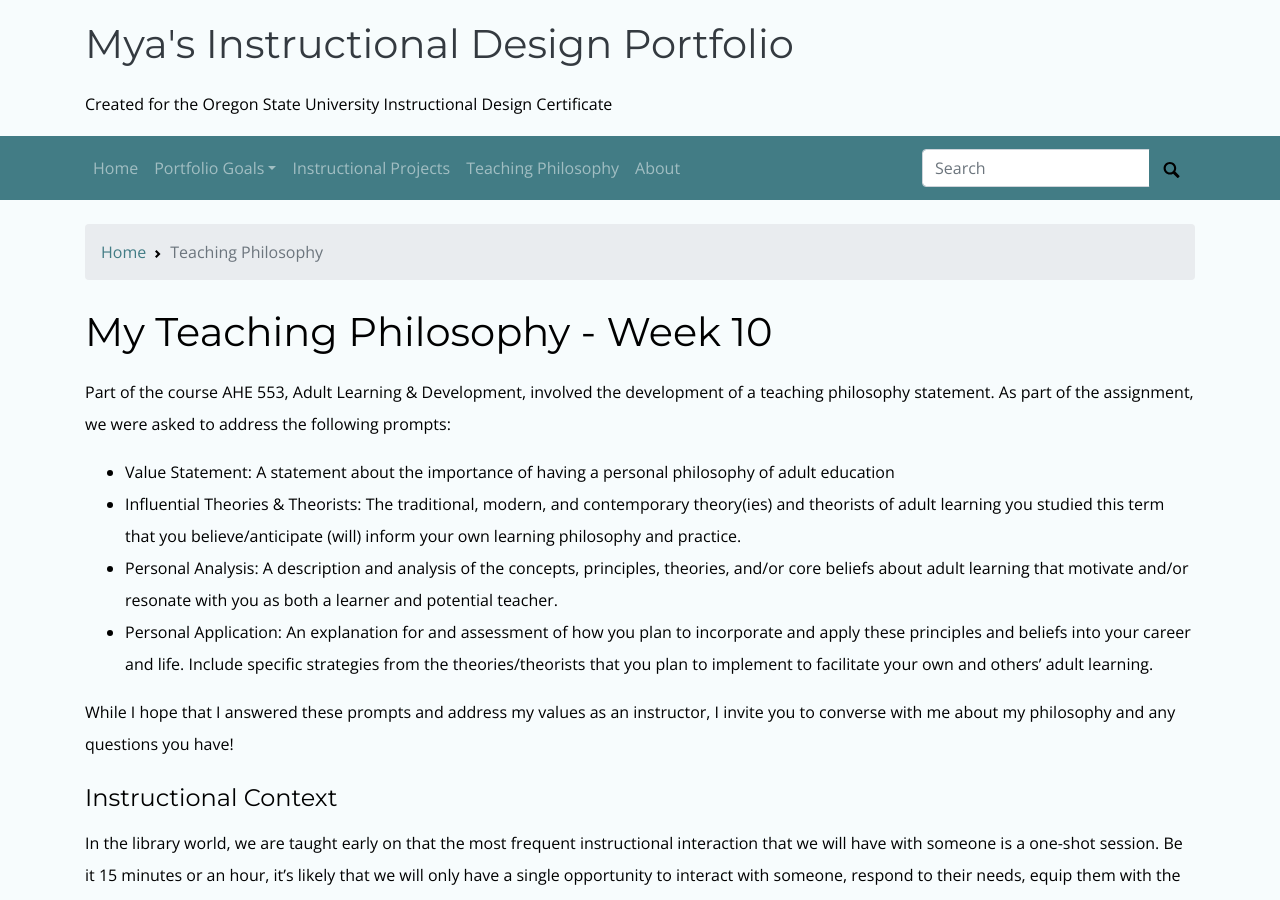
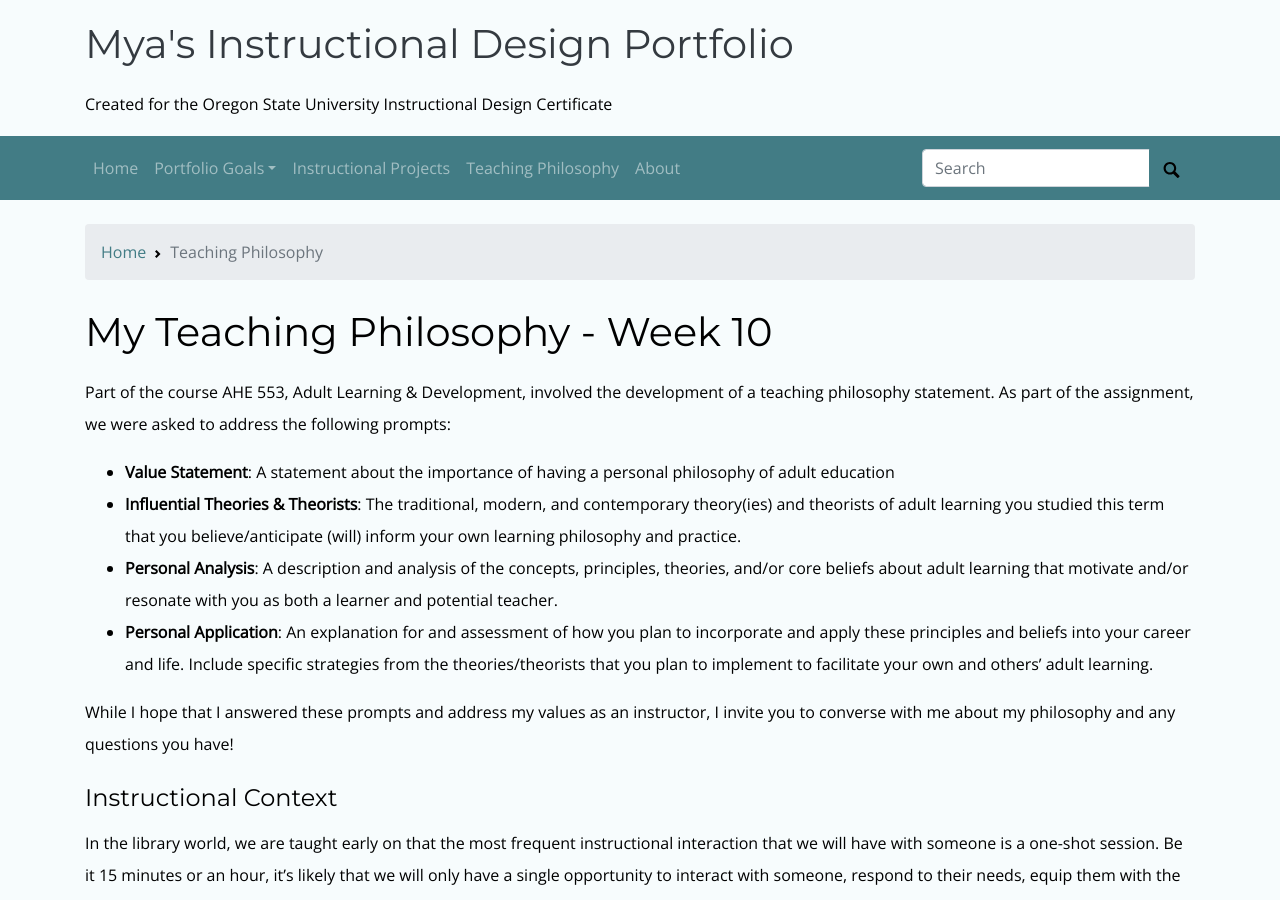
Before and after one commit to mxballin/instructional-design, a Jekyll site: the page built from pages/teachingphilosophy.md, in a window 1280 px wide and 900 px high. Built offline with Jekyll 4.4.1, drawn with Linux system fonts in a browser that asks for light colours; some web fonts are replaced.

```diff
--- a/pages/teachingphilosophy.md
+++ b/pages/teachingphilosophy.md
@@ -18,10 +18,10 @@ permalink: /teachingphilosophy.html
 
 Part of the course AHE 553, Adult Learning & Development, involved the development of a teaching philosophy statement. As part of the assignment, we were asked to address the following prompts:
 
-- Value Statement: A statement about the importance of having a personal philosophy of adult education
-- Influential Theories & Theorists: The traditional, modern, and contemporary theory(ies) and theorists of adult learning you studied this term that you believe/anticipate (will) inform your own learning philosophy and practice.
-- Personal Analysis: A description and analysis of the concepts, principles, theories, and/or core beliefs about adult learning that motivate and/or resonate with you as both a learner and potential teacher.
-- Personal Application: An explanation for and assessment of how you plan to incorporate and apply these principles and beliefs into your career and life. Include specific strategies from the theories/theorists that you plan to implement to facilitate your own and others’ adult learning.
+- **Value Statement**: A statement about the importance of having a personal philosophy of adult education
+- **Influential Theories & Theorists**: The traditional, modern, and contemporary theory(ies) and theorists of adult learning you studied this term that you believe/anticipate (will) inform your own learning philosophy and practice.
+- **Personal Analysis**: A description and analysis of the concepts, principles, theories, and/or core beliefs about adult learning that motivate and/or resonate with you as both a learner and potential teacher.
+- **Personal Application**: An explanation for and assessment of how you plan to incorporate and apply these principles and beliefs into your career and life. Include specific strategies from the theories/theorists that you plan to implement to facilitate your own and others’ adult learning.
 
 While I hope that I answered these prompts and address my values as an instructor, I invite you to converse with me about my philosophy and any questions you have!
 
```
